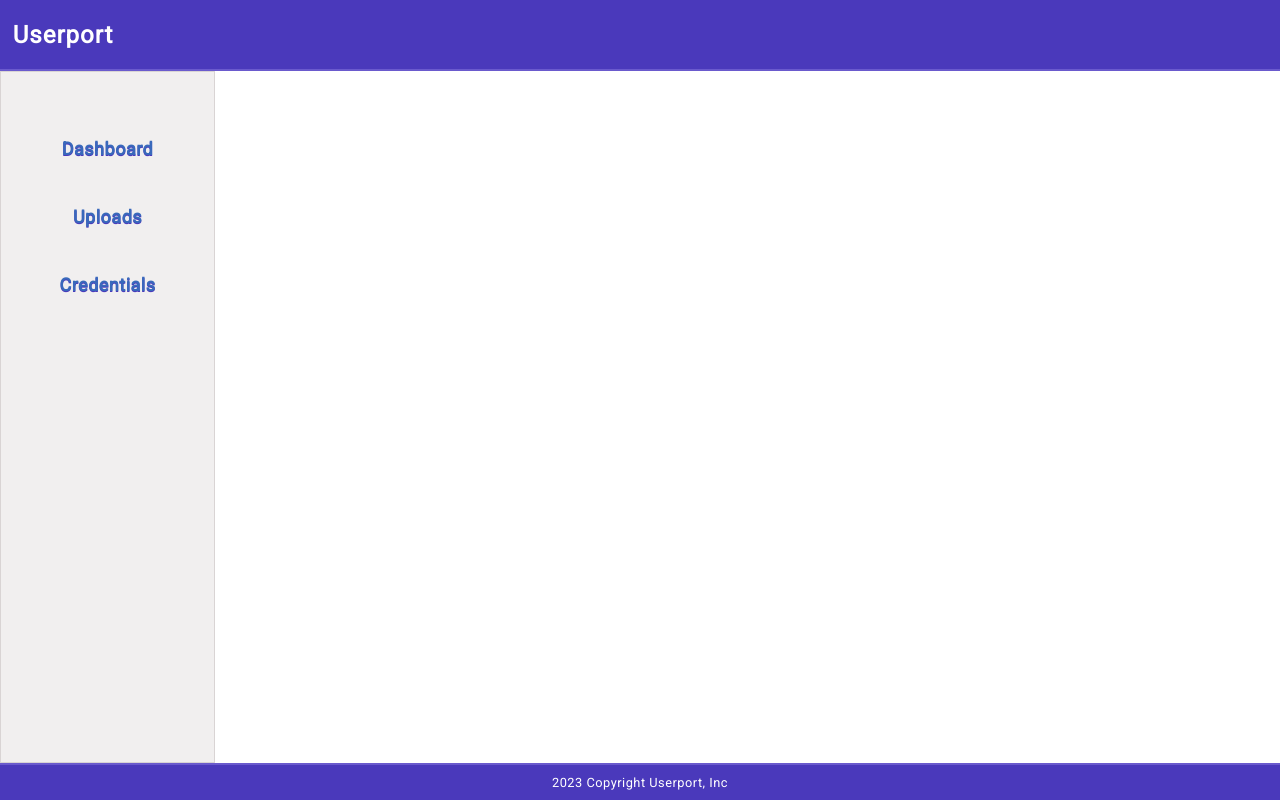
After one commit to add4user/knobo, a Flask app: template userport/templates/dashboard/index.html in a window 1280 px wide. The commit adds this page. Run offline with Flask 3, Linux system fonts and the light colour scheme; the template is opened without the code that fills it, so the values that code supplies are empty; some libraries are stand-ins or nearby versions.

Commit message:
Added left nav style along with header and footer

```diff
--- a/userport/dashboard.py
+++ b/userport/dashboard.py
@@ -1,4 +1,4 @@
-from flask import Blueprint
+from flask import Blueprint, render_template
 from flask_login import login_required
 
 bp = Blueprint('dashboard', __name__)
@@ -7,4 +7,4 @@ bp = Blueprint('dashboard', __name__)
 @bp.route('/', methods=['GET'])
 @login_required
 def index():
-    return 'Hello user'
+    return render_template('dashboard/index.html')
--- a/userport/static/style.css
+++ b/userport/static/style.css
@@ -20,7 +20,8 @@ body {
 #top-navbar {
   width: 100%;
   height: 10vh;
-  background-color: slateblue;
+  background-color: #4a39bb;
+  border-bottom: 2px solid slateblue;
 
   display: flex;
   align-items: end;
@@ -29,6 +30,7 @@ body {
 #top-navbar h2 {
   margin-left: 1%;
   font-weight: bold;
+  /* text-shadow: 1px 1px rgb(179, 174, 174); */
 }
 
 #top-navbar a {
@@ -49,7 +51,8 @@ body {
 #footer {
   width: 100%;
   height: 5vh;
-  background-color: slateblue;
+  background-color: #4a39bb;
+  border-top: 2px solid slateblue;
 
   display: flex;
   justify-content: center;
@@ -87,7 +90,8 @@ body {
 }
 
 .flashes li.message {
-  color: rgb(41, 41, 219);
+  color: #39bb4a;
+  font-weight: bold;
 }
 
 .flashes li.error {
@@ -124,9 +128,10 @@ body {
 
 .form-label {
   font-weight: 800;
-  min-width: 6em;
+  min-width: 120px;
   display: flex;
   align-items: center;
+  color: #3969bb;
 }
 
 .form-value {
@@ -134,6 +139,7 @@ body {
   font-size: medium;
   border: 1px solid #aaaaaa;
   min-height: 1.5em;
+  border-radius: 5px;
 }
 
 .form-btn {
@@ -152,3 +158,45 @@ body {
 .form-other-link {
   color: rgb(76, 100, 233);
 }
+
+/* Logged In Content */
+
+#logged-in-content {
+  width: 100%;
+  height: 100%;
+
+  display: flex;
+}
+
+#left-nav {
+  width: 20%;
+  background-color: rgb(241, 239, 239);
+  border: 1px solid #d9d4d4;
+
+  display: flex;
+  flex-direction: column;
+}
+
+#left-nav ul {
+  list-style: none;
+  padding: 0;
+  margin-left: 0;
+  margin-right: 0;
+  margin-top: 20%;
+
+  display: flex;
+  flex-direction: column;
+}
+
+#left-nav li {
+  text-align: center;
+  font-size: large;
+  color: #3969bb;
+  text-shadow: 0px 0.5px #4a39bb;
+  line-height: 20px;
+}
+
+#main-content {
+  width: 100%;
+  height: 100%;
+}
--- /dev/null
+++ b/userport/templates/dashboard/index.html
@@ -0,0 +1 @@
+{% extends 'dashboard/left-nav.html' %} {% block main_content %} {% endblock %}
--- /dev/null
+++ b/userport/templates/dashboard/left-nav.html
@@ -0,0 +1,12 @@
+{% extends 'base.html' %} {% block content %}
+<div id="logged-in-content">
+  <div id="left-nav">
+    <ul>
+      <li><h4>Dashboard</h4></li>
+      <li><h4>Uploads</h4></li>
+      <li><h4>Credentials</h4></li>
+    </ul>
+  </div>
+  <div id="main-content">{% block main_content %}{% endblock %}</div>
+</div>
+{% endblock %}
```
